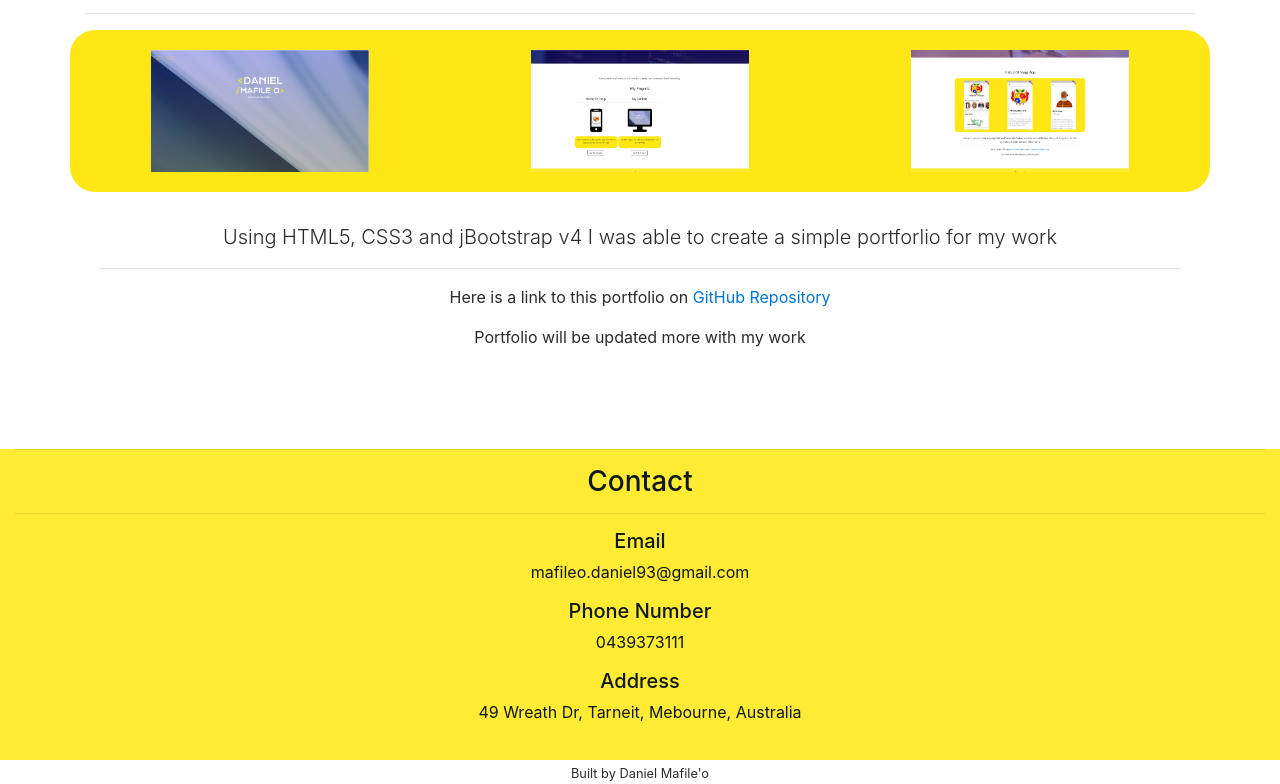
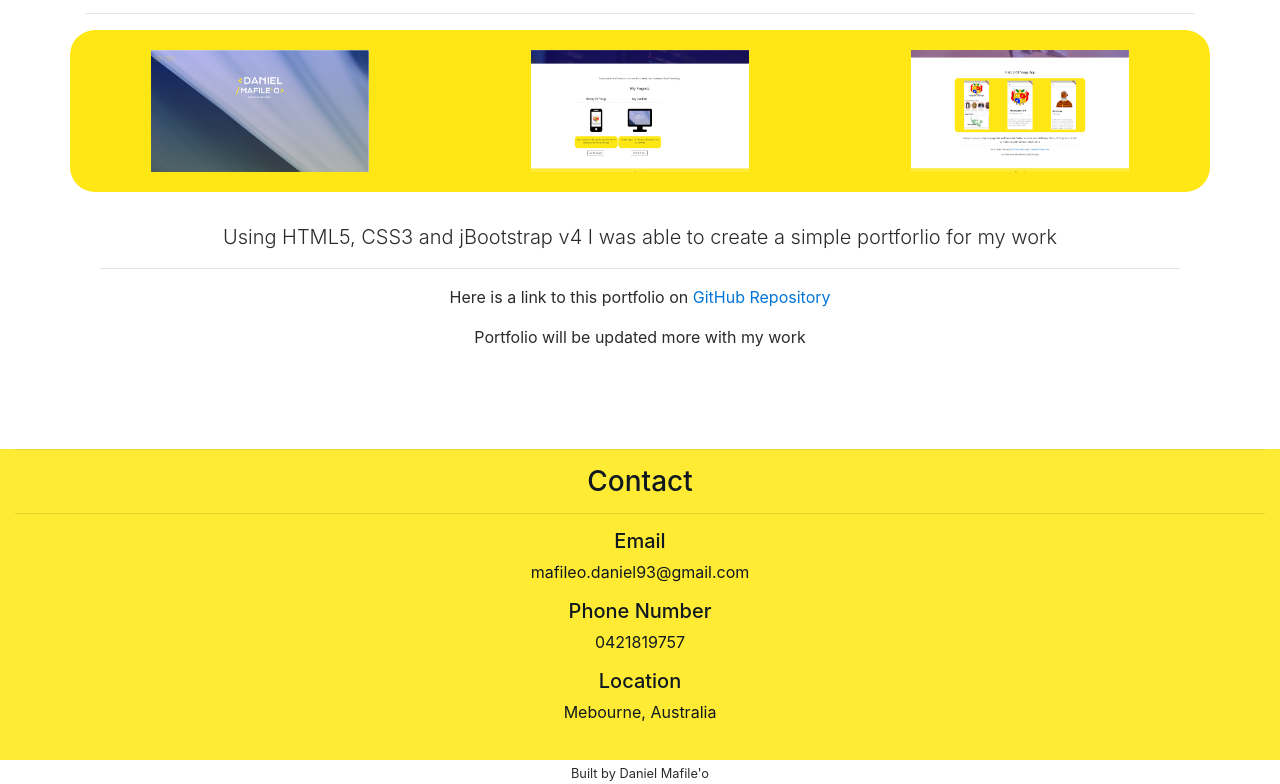
Before and after one commit to Mafileo/Mafileo.github.io, a plain HTML site: page webdev.html in a window 1280 px wide. Shown: the part 534-1318 px from the top of the page. Drawn offline with nearby package versions, Linux system fonts and the light colour scheme.

Commit message:
location and number update

```diff
--- a/webdev.html
+++ b/webdev.html
@@ -83,9 +83,9 @@
         <h5>Email</h5>
         <p>mafileo.daniel93@gmail.com</p>
         <h5>Phone Number</h5>
-        <p>0439373111</p>
-        <h5>Address</h5>
-        <p>49 Wreath Dr, Tarneit, Mebourne, Australia</p>
+        <p>0421819757</p>
+        <h5>Location</h5>
+        <p>Mebourne, Australia</p>
 
     </div>
 
```
